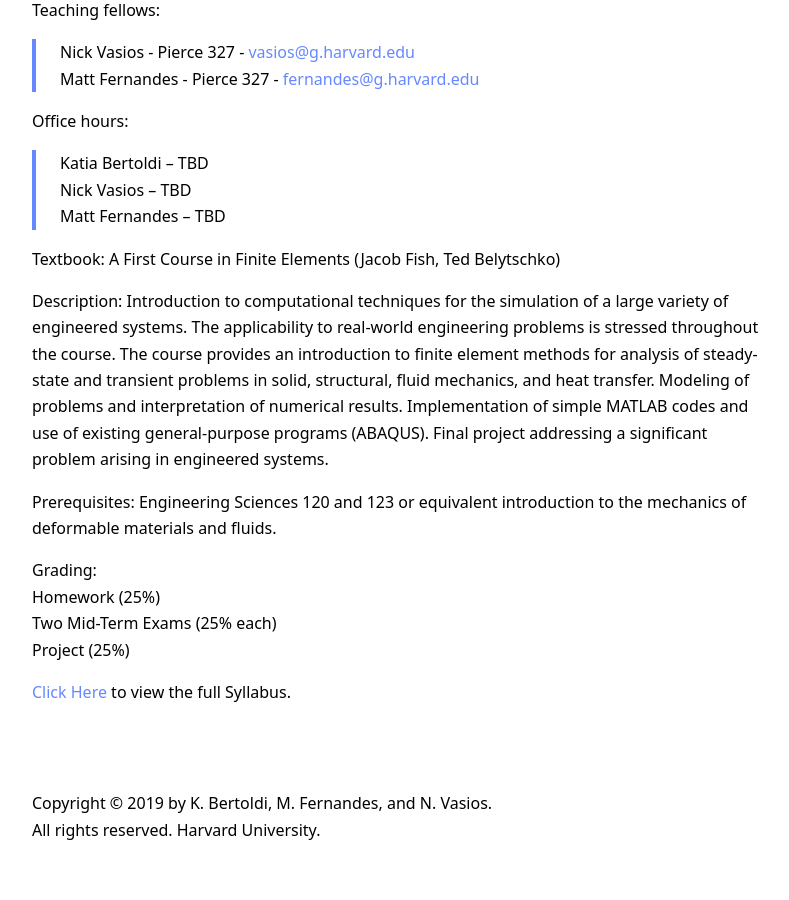
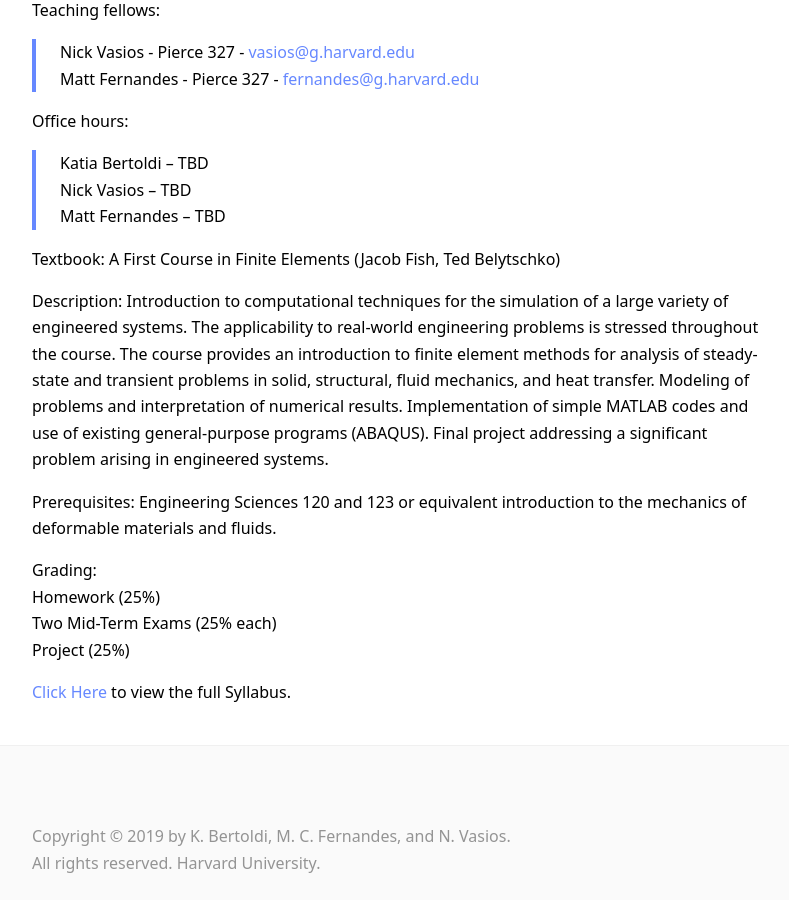
Before and after one commit to matheuscfernandes/ES128, a Jekyll site: the page built from index.md, in a window 1280 px wide and 900 px high, scrolled down 947 px. Shown: the whole window, without its empty margins (240-1029 px from the left). Built offline with Jekyll 4.4.1, drawn with Linux system fonts in a browser that asks for light colours; some of the changed lines change nothing that is shown.

Commit message:
adding canvas

```diff
--- a/_layouts/default.html
+++ b/_layouts/default.html
@@ -47,5 +47,8 @@
 </header>
 
 {{ content }}
-
+<footer>
+  <br> <br>
+  Copyright &copy; 2019 by K. Bertoldi, M. C. Fernandes, and N. Vasios. <br> All rights reserved. Harvard University.
+</footer>
 </body>
--- a/_layouts/home.html
+++ b/_layouts/home.html
@@ -30,9 +30,5 @@
   {% for post in site.posts %}
   {%- assign date_format = site.date_format | default: "%B %d, %Y" -%}
   {% endfor %}
-  <footer>
-  <br> <br>
-  Copyright &copy; 2019 by K. Bertoldi, M. Fernandes, and N. Vasios. <br> All rights reserved. Harvard University.
-</footer>
 </article>
 {% endif %}
```
